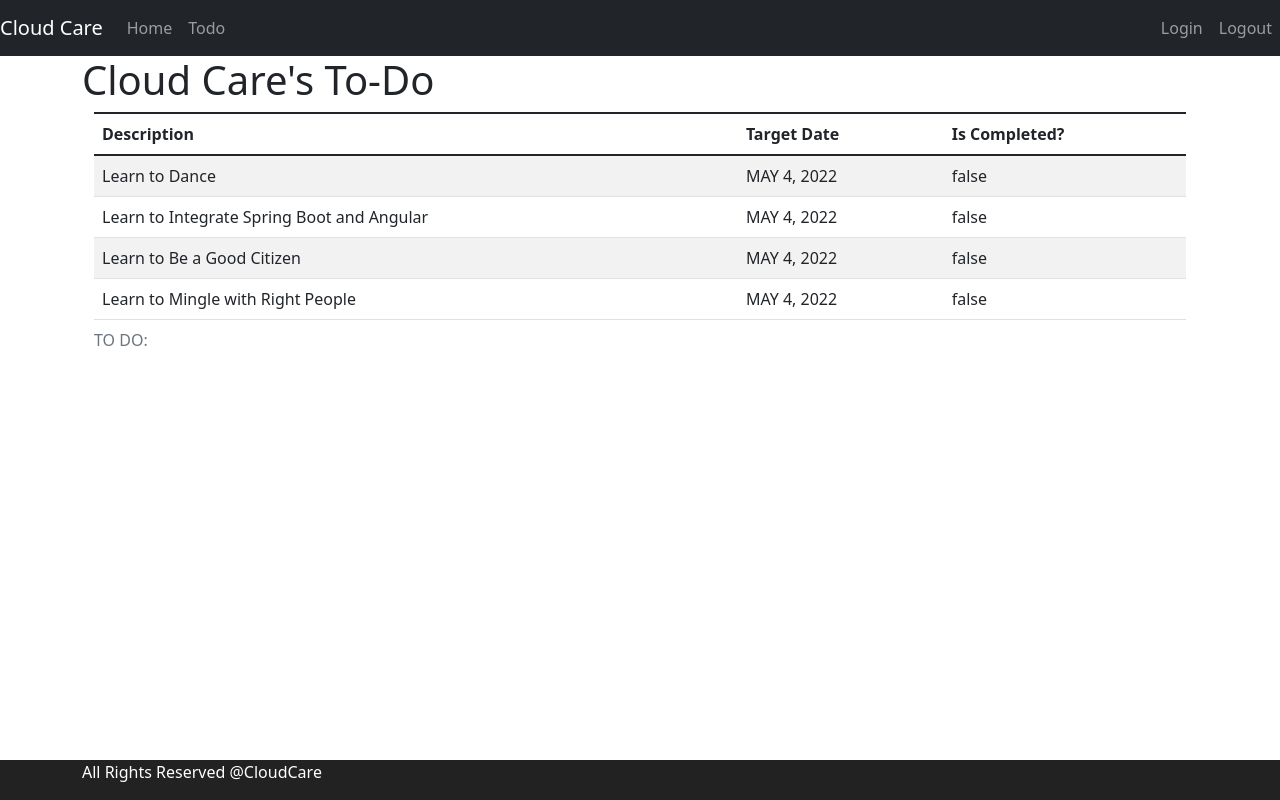
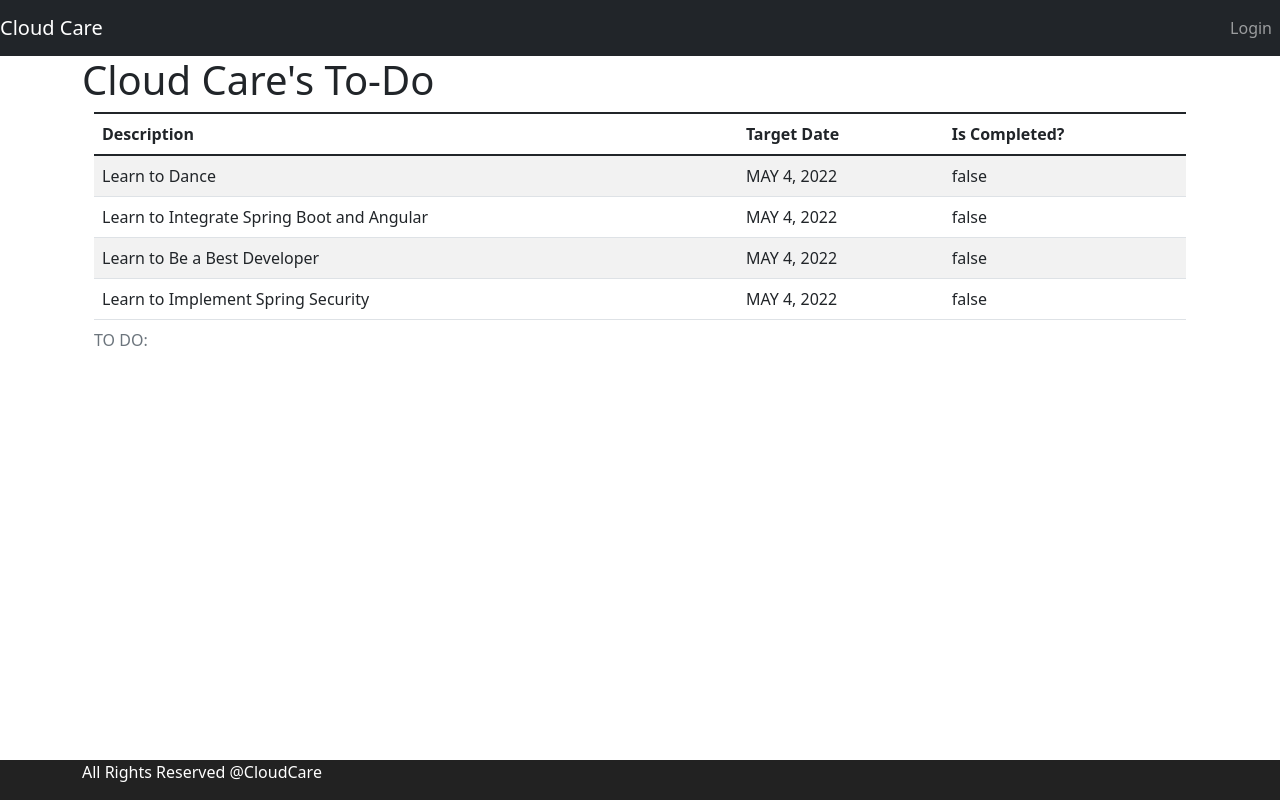
Before and after one commit to cloudcare-stack/devops, an Angular app in the folder todo/: page /todos in a window 1280 px wide. Built offline with nearby package versions, Linux system fonts and the light colour scheme.

Commit message:
add and remove user auth token

```diff
--- a/todo/src/app/app-routing.module.ts
+++ b/todo/src/app/app-routing.module.ts
@@ -3,6 +3,7 @@ import { RouterModule, Routes } from '@angular/router';
 import { ErrorComponent } from './error/error.component';
 import { ListTodosComponent } from './list-todos/list-todos.component';
 import { LoginComponent } from './login/login.component';
+import { LogoutComponent } from './logout/logout.component';
 import { WelcomeComponent } from './welcome/welcome.component';
 
 const routes: Routes = [
@@ -10,6 +11,8 @@ const routes: Routes = [
   { path: 'login', component: LoginComponent },
   { path: 'welcome/:name', component: WelcomeComponent },
   { path: 'todos', component: ListTodosComponent },
+  { path: 'logout', component: LogoutComponent },
+
   { path: '**', component: ErrorComponent },
 ];
 
--- a/todo/src/app/app.module.ts
+++ b/todo/src/app/app.module.ts
@@ -10,6 +10,7 @@ import { ErrorComponent } from './error/error.component';
 import { ListTodosComponent } from './list-todos/list-todos.component';
 import { MenuComponent } from './menu/menu.component';
 import { FooterComponent } from './footer/footer.component';
+import { LogoutComponent } from './logout/logout.component';
 
 @NgModule({
   declarations: [
@@ -20,6 +21,7 @@ import { FooterComponent } from './footer/footer.component';
     ListTodosComponent,
     MenuComponent,
     FooterComponent,
+    LogoutComponent,
   ],
   imports: [BrowserModule, AppRoutingModule, FormsModule],
   providers: [],
--- a/todo/src/app/list-todos/list-todos.component.ts
+++ b/todo/src/app/list-todos/list-todos.component.ts
@@ -34,8 +34,8 @@ export class ListTodosComponent implements OnInit {
       false,
       new Date()
     ),
-    new Todo(3, 'Learn to Be a Good Citizen', false, new Date()),
-    new Todo(4, 'Learn to Mingle with Right People', false, new Date()),
+    new Todo(3, 'Learn to Be a Best Developer', false, new Date()),
+    new Todo(4, 'Learn to Implement Spring Security', false, new Date()),
     // { id: 1, description: 'Learn to Dance' },
     // { id: 2, description: 'Learn to Integrate Spring Boot and Angular' },
     // { id: 3, description: 'Learn to Be a Good Citizen' },
--- /dev/null
+++ b/todo/src/app/logout/logout.component.html
@@ -0,0 +1,3 @@
+<h4>You are logged out</h4>
+
+<div class="container">Thank you for using our application.</div>
--- /dev/null
+++ b/todo/src/app/logout/logout.component.ts
@@ -0,0 +1,15 @@
+import { Component, OnInit } from '@angular/core';
+import { HardcodedAuthenticationService } from '../service/hardcoded-authentication.service';
+
+@Component({
+  selector: 'app-logout',
+  templateUrl: './logout.component.html',
+  styleUrls: ['./logout.component.css'],
+})
+export class LogoutComponent implements OnInit {
+  constructor(public hardcodedAuthServ: HardcodedAuthenticationService) {}
+
+  ngOnInit(): void {
+    this.hardcodedAuthServ.logout();
+  }
+}
--- a/todo/src/app/menu/menu.component.html
+++ b/todo/src/app/menu/menu.component.html
@@ -6,13 +6,38 @@
       </a>
     </div>
     <ul class="navbar-nav">
-      <li><a routerLink="/welcome/Colin" class="nav-link">Home</a></li>
-      <li><a routerLink="/todos" class="nav-link">Todo</a></li>
+      <li>
+        <a *ngIf="this.hardcodedAuthService.isUserLoggedIn()" class="nav-link"
+          >Home</a
+        >
+      </li>
+      <li>
+        <a
+          *ngIf="this.hardcodedAuthService.isUserLoggedIn()"
+          routerLink="/todos"
+          class="nav-link"
+          >Todo</a
+        >
+      </li>
     </ul>
 
     <ul class="navbar-nav navbar-collapse justify-content-end">
-      <li><a routerLink="/login" class="nav-link">Login</a></li>
-      <li><a routerLink="/logout" class="nav-link">Logout</a></li>
+      <li>
+        <a
+          *ngIf="!this.hardcodedAuthService.isUserLoggedIn()"
+          routerLink="/login"
+          class="nav-link"
+          >Login</a
+        >
+      </li>
+      <li>
+        <a
+          *ngIf="this.hardcodedAuthService.isUserLoggedIn()"
+          routerLink="/logout"
+          class="nav-link"
+          >Logout</a
+        >
+      </li>
     </ul>
   </nav>
 </header>
--- a/todo/src/app/service/hardcoded-authentication.service.ts
+++ b/todo/src/app/service/hardcoded-authentication.service.ts
@@ -7,10 +7,10 @@ export class HardcodedAuthenticationService {
   constructor() {}
 
   authenticate(username: any, password: any) {
-    console.log('before: ' + this.isUserLoggedIn());
+    //console.log('before: ' + this.isUserLoggedIn());
     if (username === 'Colin' && password === 'howie') {
       sessionStorage.setItem('authenticaterUser', username);
-      console.log('after: ' + this.isUserLoggedIn());
+      //console.log('after: ' + this.isUserLoggedIn());
       return true;
     }
     return false;
@@ -20,4 +20,8 @@ export class HardcodedAuthenticationService {
     let user = sessionStorage.getItem('authenticaterUser');
     return !(user === null);
   }
+
+  logout() {
+    sessionStorage.removeItem('authenticaterUser');
+  }
 }
```
Also changed, not shown: todo/src/app/menu/menu.component.ts (+5 -3 lines), todo/src/app/logout/logout.component.css (added), 1 other file (tests, documents, lock files or other folders).
